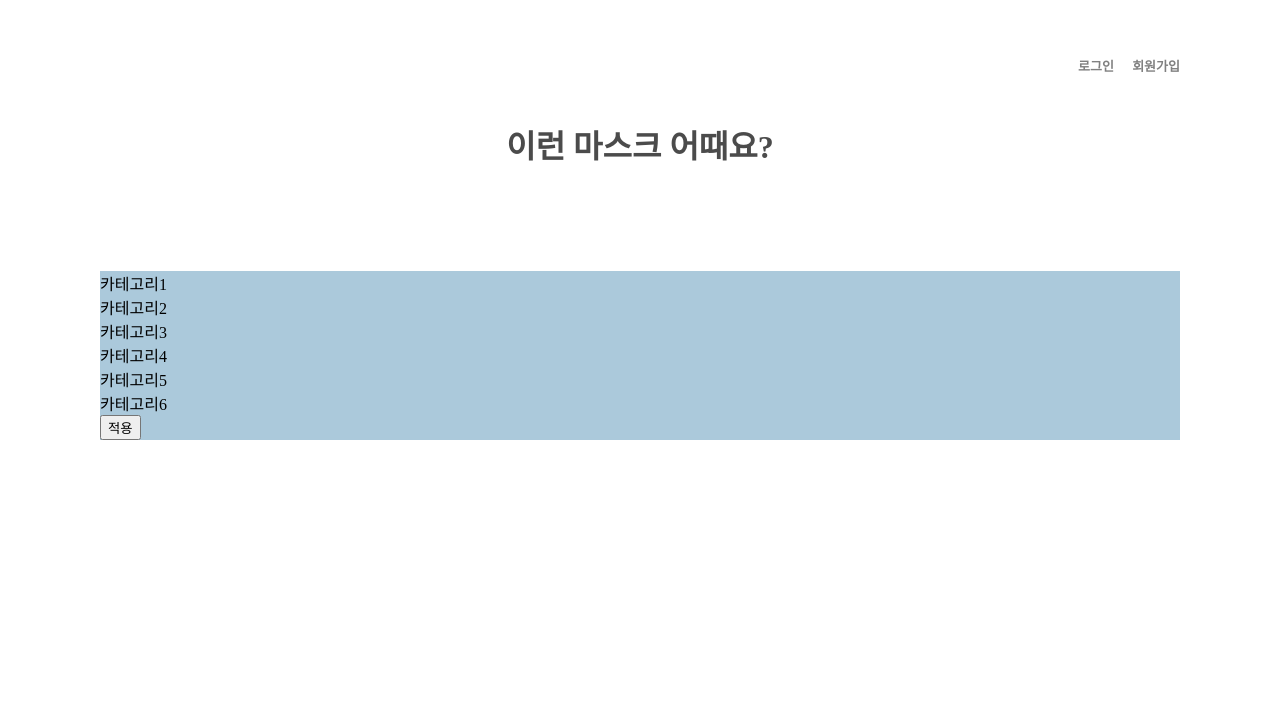
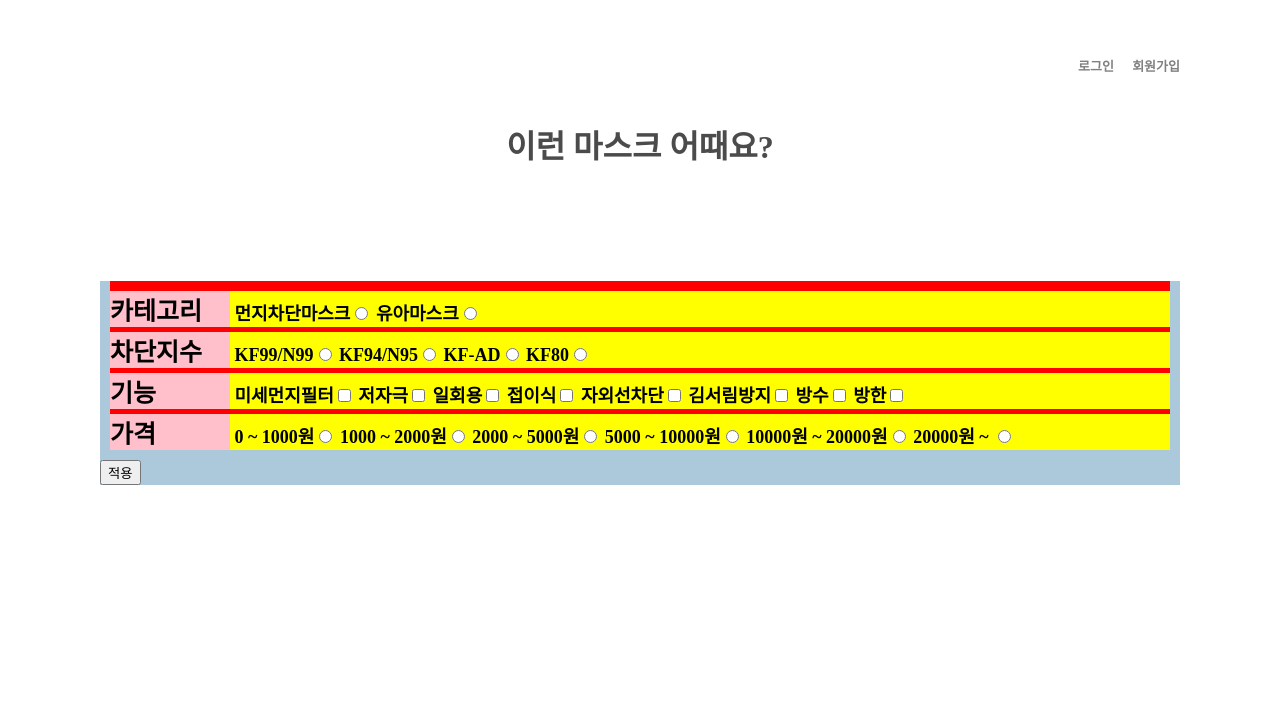
Before and after one commit to kyounghwe/mask_recommend_site, a Flask app: page / in a window 1280 px wide. Shown: the top 725 px of the page. Run offline with Flask 2, Linux system fonts and the light colour scheme; data that the repository does not hold is empty.

Commit message:
commit 금요일

```diff
--- a/flask_env/app.py
+++ b/flask_env/app.py
@@ -12,6 +12,9 @@ from db_connect import db
 from api_user import user
 from api_goods import goods
 from api_user_page import user_page
+import cgi
+
+# form = cgi.FieldStorage()
 
 app = Flask(__name__)
 db.init_app(app)
@@ -20,10 +23,12 @@ db.init_app(app)
 app.config['SQLALCHEMY_DATABASE_URI'] = 'mysql+pymysql://root:5452tulahyo12!A@localhost:3306/try_mysql'
 app.config['SQLALCHEMY_TRACK_MODIFICATIONS'] = False
 app.config['SECRET_KEY'] = 'the random string'  # session 실행하려면 시크릿키 필요!
+# app.config['SESSION_TYPE'] = 'filesystem'
 
 app.register_blueprint(user)
 app.register_blueprint(goods)
 app.register_blueprint(user_page)
 
+
 if __name__ == "__main__":
     app.run(host='127.0.0.1',port=5000, debug=True)
--- a/flask_env/read_mysql.py
+++ b/flask_env/read_mysql.py
@@ -1,9 +1,4 @@
-'''
-마스크 메인페이지에 넣을 마스크이미지, 마스크이름, 가격, 별점을 mysql 데이터베이스에서 불러오는 코드
-api_user.py에서 home과 관련됨
-'''
 import pymysql
-import pandas as pd
 
 def read_mask_data():
     mask_db = pymysql.connect(
@@ -15,8 +10,8 @@ def read_mask_data():
     )
     cursor = mask_db.cursor()
     sql = f'''
-            SELECT mask_name, mask_price, mask_star_rating, mask_img, pk_id
-            FROM temp_mask_info
+            SELECT mask_name, mask_price, mask_star_rating, mask_img_link, pk_id
+            FROM tb_mask_data
         '''
     cursor.execute(sql)
     rows = cursor.fetchall()
@@ -34,8 +29,8 @@ def read_mask_page_data(data):
     cursor = mask_db.cursor()
     # 나중에 구매링크 컬럼도 끝에 추가하기
     sql = f'''
-            SELECT mask_name, mask_price, mask_star_rating, mask_img
-            FROM temp_mask_info
+            SELECT mask_name, mask_price, mask_star_rating, mask_img_link
+            FROM tb_mask_data
             WHERE pk_id LIKE {data}
         '''
     cursor.execute(sql)
@@ -43,7 +38,7 @@ def read_mask_page_data(data):
     mask_db.close()
     return rows
 
-def read_review_data(data):
+def read_review_data(data):  # 리뷰데이터: 이미지 뺀 나머지 컬럼 모두 불러옴
     mask_db = pymysql.connect(
         user='root',
         passwd='5452tulahyo12!A',
@@ -73,7 +68,7 @@ def get_mask_name(data):
     cursor = mask_db.cursor()
     sql = f'''
             select mask_name
-            from temp_mask_info
+            from tb_mask_data
             where pk_id LIKE {data}
         '''
     cursor.execute(sql)
@@ -100,7 +95,7 @@ def get_user(data):
     mask_db.close()
     return rows
 
-def get_my_review(data):  # temp_mask_info테이블과 join해야함 - 마스크이름 얻기
+def get_my_review(data):  # tb_mask_data테이블과 join해야함 - 마스크이름 얻기
     mask_db = pymysql.connect(
         user='root',
         passwd='5452tulahyo12!A',
--- a/flask_env/templates/join.html
+++ b/flask_env/templates/join.html
@@ -23,7 +23,7 @@
 </head>
 <body>
     <div class="wrap">
-        <form action = "/join" method="POST">
+        <form action="/join" method="POST">
             <h1>회원가입</h1>
             <fieldset>
                 <legend>필수정보</legend>
--- a/flask_env/templates/main.html
+++ b/flask_env/templates/main.html
@@ -41,6 +41,25 @@
                 width: 100%;
                 background-color: rgb(115, 166, 196, 60%);
             }
+            nav ul {
+                margin: 10px;
+                padding-top: 10px;
+                background-color: red;;
+            }
+            nav ul li {
+                background-color: yellow;
+                margin-bottom: 5px;
+                font-size: 18px;
+                font-weight: bold;
+            }
+            nav ul li > span:first-child {
+                font-size: 25px;
+                display: inline-block;
+                width: 120px;
+                background-color: pink;
+            }
+
+
             section {
                 margin-top: 50px; margin-bottom: 50px;
             }
@@ -67,7 +86,7 @@
                 border: 1px solid #ccc;
             }
             .article_box ul:nth-child(4n){margin-right: 0px;}
-            .article_box ul>li{text-align:center;}
+            .article_box ul>li{padding: 0;}
             .article_box ul>li:first-child{width:100%; height:258.75px;}
             .article_box ul>li:last-child{width: 100%; height: 103px;
                 background-color: whitesmoke;
@@ -93,10 +112,8 @@
             }
 
             .bottom {
-                /* clear: both; */
                 width: 100%;
                 height: 200px;
-                /* background-color: pink; */
             }
             .button {
                 margin: 0 auto;
@@ -141,15 +158,51 @@
                 </div>
             </header>
             <nav>
-                <ul>
-                    <li><a href="#">카테고리1</a></li>
-                    <li><a href="#">카테고리2</a></li>
-                    <li><a href="#">카테고리3</a></li>
-                    <li><a href="#">카테고리4</a></li>
-                    <li><a href="#">카테고리5</a></li>
-                    <li><a href="#">카테고리6</a></li>
-                </ul>
-                <button type="submit">적용</button>
+                <form action="/" method="POST">
+                    <ul>
+                        <li>
+                            <span class="category_name">카테고리</span>
+                            <span class="category_list">
+                                먼지차단마스크<input type="radio" name="mask_category" value="먼지차단마스크">
+                                유아마스크<input type="radio" name="mask_category" value="유아마스크">
+                            </span>
+                        </li>
+                        <li>
+                            <span class="category_name">차단지수</span>
+                            <span class="category_list">
+                                KF99/N99<input type="radio" name="mask_blocking_grade" value="KF99/N99">
+                                KF94/N95<input type="radio" name="mask_blocking_grade" value="KF94/N95">
+                                KF-AD<input type="radio" name="mask_blocking_grade" value="KF-AD">
+                                KF80<input type="radio" name="mask_blocking_grade" value="KF80">
+                            </span>
+                        </li>
+                        <li>
+                            <span class="category_name">기능</span>
+                            <span class="category_list">
+                                미세먼지필터<input type="checkbox" name="mask_function_1" value="미세먼지필터">
+                                저자극<input type="checkbox" name="mask_function_2" value="저자극">
+                                일회용<input type="checkbox" name="mask_function_3" value="일회용">
+                                접이식<input type="checkbox" name="mask_function_4" value="접이식">
+                                자외선차단<input type="checkbox" name="mask_function_5" value="자외선차단">
+                                김서림방지<input type="checkbox" name="mask_function_6" value="김서림방지">
+                                방수<input type="checkbox" name="mask_function_7" value ="방수">
+                                방한<input type="checkbox" name="mask_function_8" value="방한">
+                            </span>
+                        </li>
+                        <li>
+                            <span class="category_name">가격</span>
+                            <span class="category_list">
+                                0 ~ 1000원<input type="radio" name="mask_price" value="0:1000">
+                                1000 ~ 2000원<input type="radio" name="mask_price" value="1000:2000">
+                                2000 ~ 5000원<input type="radio" name="mask_price" value="2000:5000">
+                                5000 ~ 10000원<input type="radio" name="mask_price" value="5000:10000">
+                                10000원 ~ 20000원<input type="radio" name="occupation" value="10000:20000">
+                                20000원 ~ <input type="radio" name="occupation" value="20000:999999999">
+                            </span>
+                        </li>
+                    </ul>
+                    <button type="submit">적용</button>
+                </form>
             </nav>
             <section>
                 <article>
@@ -161,8 +214,8 @@
                             <li><a href="/goods?data={{mask_list[j][4]}}"><img src={{mask_list[j][3]}} alt="Mask Image"></a></li>
                             <li><a href="/goods?data={{mask_list[j][4]}}">
                                 <span>{{mask_list[j][0]}}</span>
-                                <span>{{mask_list[j][1]}}</span>
-                                <span>{{mask_list[j][2]}}</span>
+                                <span>가격: {{mask_list[j][1]}}원</span>
+                                <span>별점: {{mask_list[j][2]}}</span>
                             </a></li>
                         </ul>
                         {% endfor %}
--- a/flask_env/templates/review.html
+++ b/flask_env/templates/review.html
@@ -102,12 +102,11 @@
     </head>
     <body>
         <div class="wrap">
-            <form action = "/review" method="POST">
+            <form action = "/review" method="POST" enctype="multipart/form-data">
                 <h1>리뷰 작성</h1>
                 <fieldset>
                     <div class="goods_name">
                         <p><span class="subtitle">상품명</span><span class="goods_real_name">{{mask_data}}</span></p>
-                        <!-- 상품 데이터베이스에서 상품명 받아와서 자동으로 입력 -->
                     </div>
 
                     <div class="review_option">
@@ -158,7 +157,7 @@
 
                     <div class="goods_image">
                         <label for="review_image" class="subtitle">사진 업로드</label>
-                        <input type="file" id="review_image" name="review_image">
+                        <input type="file" name="review_image" accept="image/png, image/jpeg">
                     </div>
 
                     <div class="review_text">
```
Also changed, not shown: flask_env/api_goods.py (+41 -10 lines), flask_env/api_user.py (+44 -8 lines), flask_env/db_connect.py (+32 -0 lines), flask_env/models.py (+9 -6 lines), flask_env/read_mysql_select.py (added, +20 -0 lines), flask_env/templates/goods.html (+9 -9 lines), flask_env/static/img/no_image.png (added).
